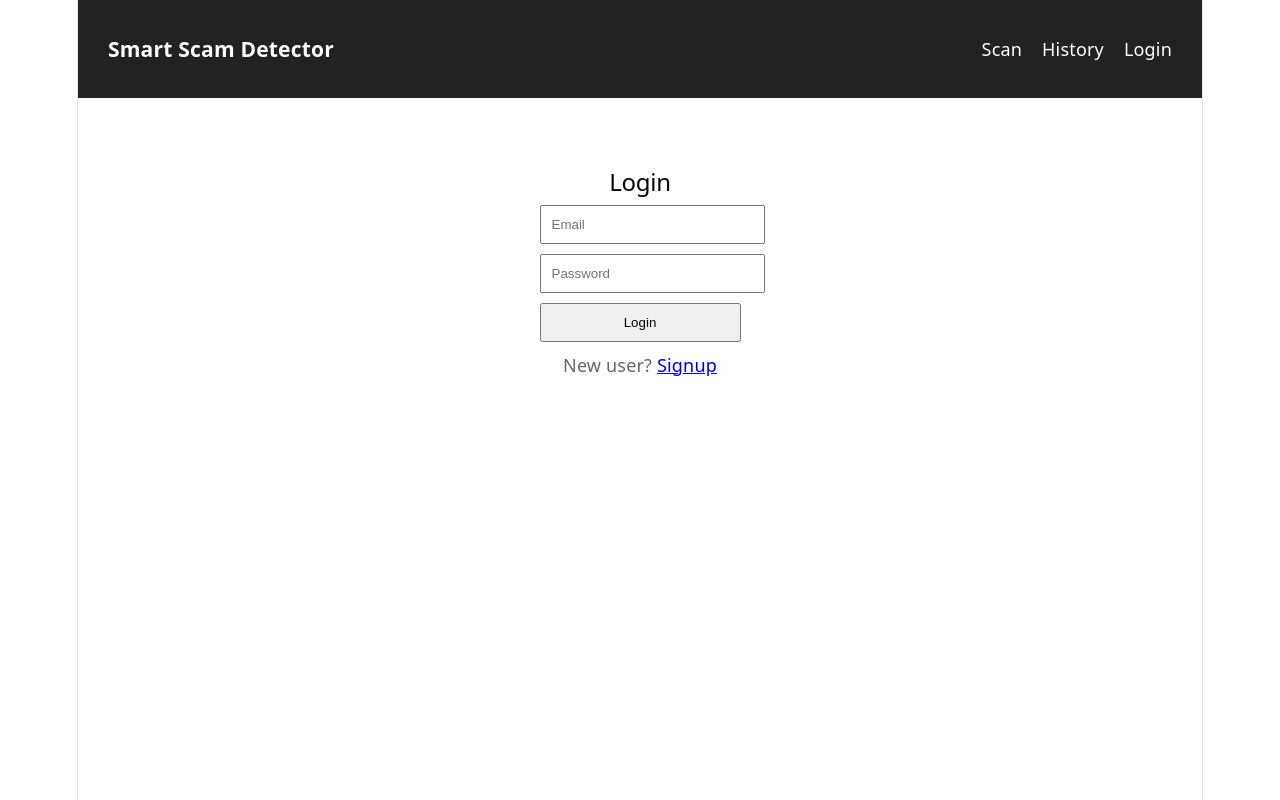
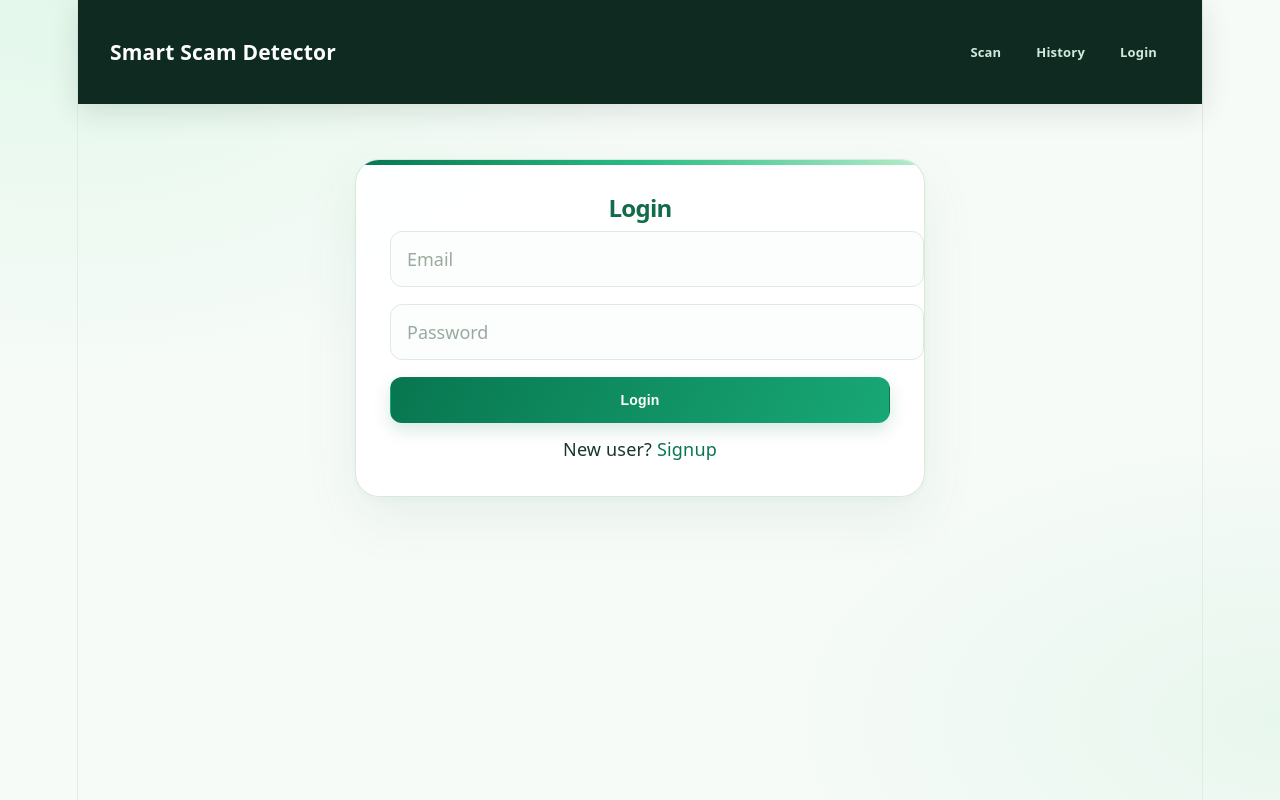
Before and after one commit to akankshasingh85272-create/Smart-Scam-Detector, a React (Vite) app in the folder client/: page / in a window 1280 px wide. Built offline with nearby package versions, Linux system fonts and the light colour scheme.

Commit message:
improve project ui for all pages

```diff
--- a/client/src/App.css
+++ b/client/src/App.css
@@ -1,39 +1,284 @@
-.auth-page, .scanpage, .history-page {
-  max-width: 500px;
-  margin: 50px auto;
-  padding: 20px;
-  border-radius: 8px;
+
+/* ===== Premium Light Green UI Upgrade ===== */
+
+:root {
+  --primary: #12966a;
+  --primary-dark: #087650;
+  --mint: #e8f8ef;
+  --page-bg: #f3faf5;
+  --text: #19362a;
+  --muted: #73867a;
+  --border: #e0eee4;
 }
 
-input, textarea, button {
-  display: block;
-  width: 100%;
-  margin-bottom: 10px;
-  padding: 10px;
+/* Page background */
+body {
+  background:
+    radial-gradient(ellipse at 5% 0%, #e3f8eb 0%, transparent 35%),
+    radial-gradient(ellipse at 100% 90%, #e8f7ee 0%, transparent 30%),
+    #f7fbf8;
+  color: var(--text);
 }
 
+/* Stylish page cards */
+.auth-page,
+.scanpage,
+.history-page {
+  position: relative;
+  overflow: hidden;
+  width: min(500px, calc(100% - 32px));
+  margin: 55px auto;
+  padding: 34px;
+  border: 1px solid rgba(207, 233, 216, 0.9);
+  border-radius: 24px;
+  background: rgba(255, 255, 255, 0.92);
+  box-shadow:
+    0 20px 55px rgba(35, 103, 65, 0.08),
+    0 3px 10px rgba(35, 103, 65, 0.03);
+  animation: pageAppear 0.55s ease both;
+}
+
+.auth-page::before,
+.scanpage::before,
+.history-page::before {
+  content: "";
+  position: absolute;
+  top: 0;
+  left: 0;
+  right: 0;
+  height: 5px;
+  background: linear-gradient(90deg, #087650, #29bd83, #b6edca);
+}
+
+.auth-page h1,
+.auth-page h2,
+.scanpage h1,
+.scanpage h2,
+.history-page h1,
+.history-page h2 {
+  color: #126c49;
+  font-weight: 750;
+  letter-spacing: -0.7px;
+}
+
+@keyframes pageAppear {
+  from {
+    opacity: 0;
+    transform: translateY(14px);
+  }
+  to {
+    opacity: 1;
+    transform: translateY(0);
+  }
+}
+
+/* Premium input fields */
+input,
+textarea,
+select {
+  width: 100%;
+  display: block;
+  margin: 0 0 17px;
+  padding: 14px 16px;
+  border: 1px solid #dcebe0;
+  border-radius: 12px;
+  background: #fbfefc;
+  color: #19362a;
+  font: inherit;
+  outline: none;
+  transition: all 0.25s ease;
+}
+
+input::placeholder,
+textarea::placeholder {
+  color: #9aaa9f;
+}
+
+input:hover,
+textarea:hover,
+select:hover {
+  border-color: #a6d9b8;
+}
+
+input:focus,
+textarea:focus,
+select:focus {
+  background: #ffffff;
+  border-color: #35ae79;
+  box-shadow: 0 0 0 4px rgba(35, 174, 112, 0.11);
+}
+
+textarea {
+  min-height: 135px;
+  resize: vertical;
+}
+
+/* Modern gradient buttons */
+button {
+  width: 100%;
+  display: block;
+  margin: 0 0 13px;
+  padding: 14px 18px;
+  border: 1px solid transparent;
+  border-radius: 12px;
+  background: linear-gradient(115deg, #087650, #18a875);
+  color: white;
+  font-size: 14px;
+  font-weight: 700;
+  letter-spacing: 0.2px;
+  cursor: pointer;
+  box-shadow: 0 7px 17px rgba(8, 118, 80, 0.16);
+  transition: transform 0.22s ease, box-shadow 0.22s ease;
+}
+
+button:hover {
+  transform: translateY(-2px);
+  box-shadow: 0 11px 23px rgba(8, 118, 80, 0.22);
+}
+
+button:active {
+  transform: scale(0.985);
+}
+
+/* Dark green premium navbar */
+.navbar {
+  position: sticky;
+  top: 0;
+  z-index: 10;
+  display: flex;
+  justify-content: space-between;
+  align-items: center;
+  flex-wrap: wrap;
+  gap: 18px;
+  padding: 18px 32px;
+  background: rgba(8, 37, 26, 0.97);
+  color: white;
+  box-shadow: 0 8px 28px rgba(8, 37, 26, 0.12);
+  backdrop-filter: blur(14px);
+}
+
+.navbar a {
+  color: white;
+  text-decoration: none;
+}
+
+.nav-links {
+  display: flex;
+  align-items: center;
+  flex-wrap: wrap;
+  gap: 9px;
+}
+
+.nav-links a {
+  margin: 0;
+  padding: 9px 13px;
+  border-radius: 9px;
+  color: #d2e9db;
+  font-size: 13px;
+  font-weight: 600;
+  transition: all 0.2s ease;
+}
+
+.nav-links a:hover {
+  background: rgba(55, 190, 126, 0.17);
+  color: #8bf0b9;
+}
+
+/* Elegant table */
 table {
   width: 100%;
-  border-collapse: collapse;
+  border-collapse: separate;
+  border-spacing: 0;
+  overflow: hidden;
+  border: 1px solid #e0eee4;
+  border-radius: 14px;
+  background: white;
 }
 
-th, td {
-  border: 1px solid #ccc;
-  padding: 8px;
+th,
+td {
+  padding: 14px 15px;
+  border-bottom: 1px solid #edf4ef;
   text-align: left;
 }
 
-.navbar {
-  display: flex;
-  justify-content: space-between;
-  align-items: center;
-  padding: 15px 30px;
-  background: #222;
-  color: white;
+th {
+  background: #eaf8ef;
+  color: #176944;
+  font-size: 12px;
+  font-weight: 800;
+  text-transform: uppercase;
+  letter-spacing: 0.45px;
 }
 
-.nav-links a {
-  color: white;
-  margin-left: 20px;
+td {
+  color: #45594b;
+  font-size: 13px;
+}
+
+tbody tr {
+  transition: background 0.2s ease;
+}
+
+tbody tr:hover td {
+  background: #f1faf4;
+}
+
+tbody tr:last-child td {
+  border-bottom: none;
+}
+
+/* Links */
+a {
+  color: #087650;
   text-decoration: none;
+  transition: color 0.2s ease;
 }
+
+a:hover {
+  color: #20a875;
+}
+
+/* Responsive mobile view */
+@media (max-width: 600px) {
+  .auth-page,
+  .scanpage,
+  .history-page {
+    width: calc(100% - 24px);
+    margin: 25px auto;
+    padding: 25px 20px;
+    border-radius: 18px;
+  }
+
+  .navbar {
+    padding: 15px 18px;
+  }
+
+  .nav-links {
+    gap: 5px;
+  }
+
+  .nav-links a {
+    padding: 8px 10px;
+  }
+
+  table {
+    display: block;
+    overflow-x: auto;
+  }
+
+  th,
+  td {
+    white-space: nowrap;
+    padding: 11px;
+  }
+}
+
+@media (prefers-reduced-motion: reduce) {
+  *,
+  *::before,
+  *::after {
+    animation-duration: 0.01ms !important;
+    transition-duration: 0.01ms !important;
+  }
+}
--- a/client/src/App.jsx
+++ b/client/src/App.jsx
@@ -1,3 +1,4 @@
+import './App.css';
 import { BrowserRouter, Routes, Route } from 'react-router-dom';
 import Navbar from './components/Navbar';
 import Login from './components/pages/Login';
@@ -5,7 +6,7 @@ import Signup from './components/pages/Signup';
 import ScanPage from './components/pages/ScanPage';
 import History from './components/pages/History';
 import ReportPage from './components/pages/ReportPage';
-import './App.css';
+
 
 function App() {
   return (
@@ -13,7 +14,7 @@ function App() {
     <Navbar />
       <Routes>
         <Route path="/" element={<Login />} />
-        <Route path="/login" element={<Login />} />
+        <Route path="/Login" element={<Login />} />
         <Route path="/signup" element={<Signup />} />
         <Route path="/scan" element={<ScanPage />} />
         <Route path="/history" element={<History />} />
```
